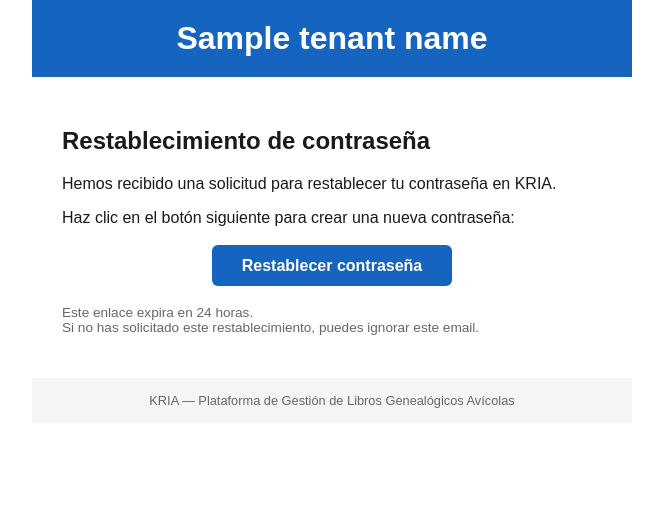
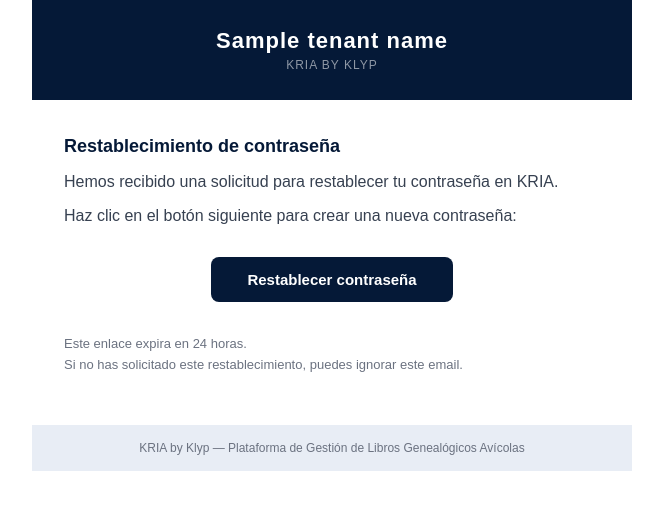
Before and after one commit to nicolascegarra-del/KRIA, a Django app: template backend/templates/email/password_reset.html in a window 1280 px wide. Shown: the top 510 px of the page, without its empty margins (308-971 px from the left). Run offline with Django 5.2, Linux system fonts and the light colour scheme; the template is opened without the code that fills it: most values are stand-ins (such as "Sample title", 1, 10 or a date in 2020); data that the repository does not hold is empty; parts of the project's set-up code (start-up, migrations or seed data) failed here and were passed over.

Commit message:
feat: apply Klyp/KRIA brand identity — navy palette, Nunito font, logo
- Tailwind config: add klyp.* color tokens (navy #051937, light #1A3A6B, accent #2E6DB4, pale #E8EDF5)
- index.css: btn-primary/secondary/input-field updated to klyp-navy/accent
- index.html: theme-color → #051937; load Nunito from Google Fonts
- LoginPage: replace Bird icon with KRIA logo, gradient → navy, copy colors
- PasswordResetPage: replace Bird icon with KRIA logo
- Layout: default primaryColor → #051937; sidebar/topbar logo → KRIA img
- SuperAdminPage: default tenant colors → navy + accent
- CatalogoReproductoresPage: brand color → #2E6DB4
- Email/PDF templates: replace #1565C0 with Klyp brand colors
- frontend/public/kria-logo.jpg: KRIA by Klyp logo asset

Co-Authored-By: Claude Sonnet 4.6 <noreply@anthropic.com>

```diff
--- a/backend/templates/email/password_reset.html
+++ b/backend/templates/email/password_reset.html
@@ -1,27 +1,28 @@
 <!DOCTYPE html>
 <html lang="es">
 <head><meta charset="UTF-8"></head>
-<body style="font-family: Arial, sans-serif; max-width: 600px; margin: 0 auto; color: #1a1a1a;">
-  <div style="background: #1565C0; padding: 20px; text-align: center;">
-    <h1 style="color: white; margin: 0;">{{ tenant_name }}</h1>
+<body style="font-family: Arial, Helvetica Neue, sans-serif; max-width: 600px; margin: 0 auto; color: #1a1a1a;">
+  <div style="background: #051937; padding: 28px 24px; text-align: center;">
+    <h1 style="color: white; margin: 0; font-size: 22px; font-weight: 700; letter-spacing: 1px;">{{ tenant_name }}</h1>
+    <p style="color: rgba(255,255,255,0.55); margin: 4px 0 0; font-size: 12px; text-transform: uppercase; letter-spacing: 1px;">KRIA by Klyp</p>
   </div>
-  <div style="padding: 30px;">
-    <h2>Restablecimiento de contraseña</h2>
-    <p>Hemos recibido una solicitud para restablecer tu contraseña en KRIA.</p>
-    <p>Haz clic en el botón siguiente para crear una nueva contraseña:</p>
-    <p style="text-align: center; margin: 30px 0;">
+  <div style="padding: 36px 32px;">
+    <h2 style="margin-top: 0; color: #051937; font-size: 18px;">Restablecimiento de contraseña</h2>
+    <p style="color: #374151;">Hemos recibido una solicitud para restablecer tu contraseña en KRIA.</p>
+    <p style="color: #374151;">Haz clic en el botón siguiente para crear una nueva contraseña:</p>
+    <p style="text-align: center; margin: 32px 0;">
       <a href="{{ reset_url }}"
-         style="background: #1565C0; color: white; padding: 12px 30px; text-decoration: none; border-radius: 6px; font-weight: bold;">
+         style="background: #051937; color: white; padding: 14px 36px; text-decoration: none; border-radius: 8px; font-weight: bold; font-size: 15px; display: inline-block;">
         Restablecer contraseña
       </a>
     </p>
-    <p style="color: #666; font-size: 0.85em;">
+    <p style="color: #6B7280; font-size: 13px; line-height: 1.6;">
       Este enlace expira en 24 horas.<br>
       Si no has solicitado este restablecimiento, puedes ignorar este email.
     </p>
   </div>
-  <div style="background: #f5f5f5; padding: 15px; text-align: center; font-size: 0.8em; color: #666;">
-    KRIA — Plataforma de Gestión de Libros Genealógicos Avícolas
+  <div style="background: #E8EDF5; padding: 16px; text-align: center; font-size: 12px; color: #6B7280;">
+    KRIA by Klyp — Plataforma de Gestión de Libros Genealógicos Avícolas
   </div>
 </body>
 </html>
--- a/backend/templates/reports/genealogy_cert.html
+++ b/backend/templates/reports/genealogy_cert.html
@@ -105,7 +105,7 @@
     }
     .chip-AÑADIDO    { background: #FBC02D; color: #333; }
     .chip-APROBADO   { background: #2E7D32; }
-    .chip-EVALUADO   { background: #1565C0; }
+    .chip-EVALUADO   { background: #2E6DB4; }
     .chip-RECHAZADO  { background: #D32F2F; }
     .chip-SOCIO_EN_BAJA { background: #757575; }
     .chip-BAJA       { background: #424242; }
--- a/backend/templates/reports/individual.html
+++ b/backend/templates/reports/individual.html
@@ -229,7 +229,7 @@
     }
     .chip-AÑADIDO    { background: #FBC02D; color: #333; }
     .chip-APROBADO   { background: #2E7D32; }
-    .chip-EVALUADO   { background: #1565C0; }
+    .chip-EVALUADO   { background: #2E6DB4; }
     .chip-RECHAZADO  { background: #D32F2F; }
     .chip-SOCIO_EN_BAJA { background: #757575; }
     .chip-BAJA       { background: #424242; }
--- a/frontend/index.html
+++ b/frontend/index.html
@@ -4,8 +4,11 @@
     <meta charset="UTF-8" />
     <link rel="icon" type="image/svg+xml" href="/favicon.svg" />
     <meta name="viewport" content="width=device-width, initial-scale=1.0" />
-    <meta name="theme-color" content="#1565C0" />
+    <meta name="theme-color" content="#051937" />
     <meta name="description" content="KRIA — Plataforma de Gestión de Libros Genealógicos Avícolas" />
+    <link rel="preconnect" href="https://fonts.googleapis.com" />
+    <link rel="preconnect" href="https://fonts.gstatic.com" crossorigin />
+    <link href="https://fonts.googleapis.com/css2?family=Nunito:wght@400;500;600;700;800&display=swap" rel="stylesheet" />
     <title>KRIA</title>
   </head>
   <body>
--- a/frontend/src/components/Layout.tsx
+++ b/frontend/src/components/Layout.tsx
@@ -266,7 +266,7 @@ export default function Layout({ children }: { children: React.ReactNode }) {
     navigate("/login");
   };
 
-  const primaryColor = branding?.primary_color ?? "#1565C0";
+  const primaryColor = branding?.primary_color ?? "#051937";
 
   return (
     <div className="h-full flex bg-gray-50">
@@ -296,7 +296,7 @@ export default function Layout({ children }: { children: React.ReactNode }) {
           {branding?.logo_url && (!isSuperadmin || impersonatingTenant) ? (
             <img src={branding.logo_url} alt="Logo" className="w-8 h-8 rounded object-cover" />
           ) : (
-            <Bird size={24} className="text-white" />
+            <img src="/kria-logo.jpg" alt="KRIA" className="h-7 object-contain" style={{ filter: "brightness(0) invert(1)" }} />
           )}
           <div>
             <div className="font-bold text-sm leading-tight">
@@ -441,7 +441,7 @@ export default function Layout({ children }: { children: React.ReactNode }) {
           {branding?.logo_url && (!isSuperadmin || impersonatingTenant) ? (
             <img src={branding.logo_url} alt="Logo" className="w-7 h-7 rounded object-cover shrink-0" />
           ) : (
-            <Bird size={20} className="shrink-0" style={{ color: primaryColor }} />
+            <img src="/kria-logo.jpg" alt="KRIA" className="h-6 object-contain shrink-0" style={{ mixBlendMode: "multiply" }} />
           )}
           <span className="font-semibold text-gray-800 flex-1 min-w-0 truncate">
             {isSuperadmin && !impersonatingTenant ? "KRIA" : (branding?.name ?? "KRIA")}
--- a/frontend/src/pages/auth/PasswordResetPage.tsx
+++ b/frontend/src/pages/auth/PasswordResetPage.tsx
@@ -2,7 +2,7 @@ import { useState } from "react";
 import { useSearchParams, Link } from "react-router-dom";
 import { useForm } from "react-hook-form";
 import { authApi } from "../../api/auth";
-import { Bird, Loader2, CheckCircle2 } from "lucide-react";
+import { Loader2, CheckCircle2 } from "lucide-react";
 
 export default function PasswordResetPage() {
   const [params] = useSearchParams();
@@ -102,7 +102,7 @@ function PageWrapper({ title, children }: { title: string; children: React.React
     <div className="min-h-screen bg-gray-50 flex flex-col items-center justify-center p-4">
       <div className="w-full max-w-sm">
         <div className="text-center mb-6">
-          <Bird size={40} className="text-blue-800 mx-auto mb-2" />
+          <img src="/kria-logo.jpg" alt="KRIA" className="h-10 object-contain mx-auto mb-2" style={{ mixBlendMode: "multiply" }} />
           <h1 className="text-xl font-bold text-gray-900">{title}</h1>
         </div>
         <div className="card">{children}</div>
--- a/frontend/src/pages/gestion/CatalogoReproductoresPage.tsx
+++ b/frontend/src/pages/gestion/CatalogoReproductoresPage.tsx
@@ -311,10 +311,10 @@ export default function CatalogoReproductoresPage() {
   body { font-family: 'Helvetica Neue', Arial, sans-serif; color: #1a1a1a; }
   .page { width: 210mm; min-height: 297mm; padding: 20mm; page-break-after: always; display: flex; flex-direction: column; }
   .page:last-child { page-break-after: avoid; }
-  .header { border-bottom: 3px solid #1565C0; padding-bottom: 12px; margin-bottom: 20px; display: flex; justify-content: space-between; align-items: flex-end; }
+  .header { border-bottom: 3px solid #2E6DB4; padding-bottom: 12px; margin-bottom: 20px; display: flex; justify-content: space-between; align-items: flex-end; }
   .header-title { font-size: 11px; color: #666; text-transform: uppercase; letter-spacing: 1px; }
-  .header-num { font-size: 11px; color: #1565C0; font-weight: 700; }
-  .animal-id { font-family: monospace; font-size: 28px; font-weight: 900; color: #1565C0; margin-bottom: 4px; }
+  .header-num { font-size: 11px; color: #2E6DB4; font-weight: 700; }
+  .animal-id { font-family: monospace; font-size: 28px; font-weight: 900; color: #2E6DB4; margin-bottom: 4px; }
   .animal-year { font-size: 16px; color: #666; margin-bottom: 16px; }
   .content { display: flex; gap: 24px; flex: 1; }
   .photo-area { width: 160px; flex-shrink: 0; }
--- a/frontend/src/pages/gestion/SuperAdminPage.tsx
+++ b/frontend/src/pages/gestion/SuperAdminPage.tsx
@@ -44,7 +44,7 @@ interface TenantForm {
 }
 
 const TENANT_DEFAULTS: TenantForm = {
-  name: "", slug: "", primary_color: "#1565C0", secondary_color: "#FBC02D",
+  name: "", slug: "", primary_color: "#051937", secondary_color: "#2E6DB4",
   is_active: true, max_socios: 50,
   nombre_completo: "", cif: "", email_asociacion: "",
   domicilio: "", cod_postal: "", municipio: "", provincia: "",
```
Also changed, not shown: frontend/src/index.css (+5 -5 lines), frontend/src/pages/auth/LoginPage.tsx (+16 -18 lines), frontend/tailwind.config.js (+20 -7 lines), frontend/public/kria-logo.jpg (added).
